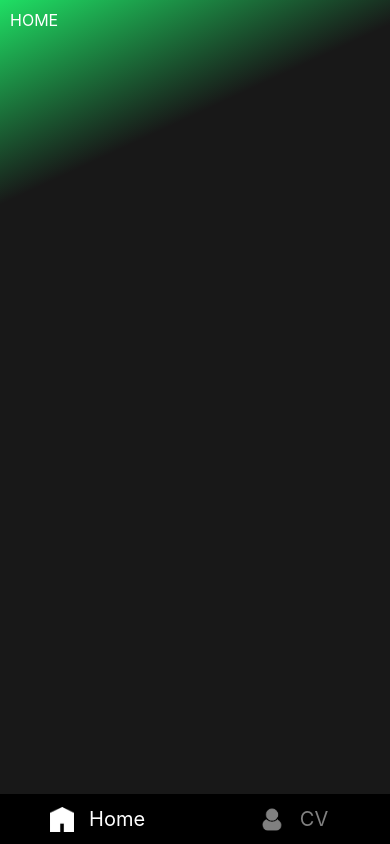
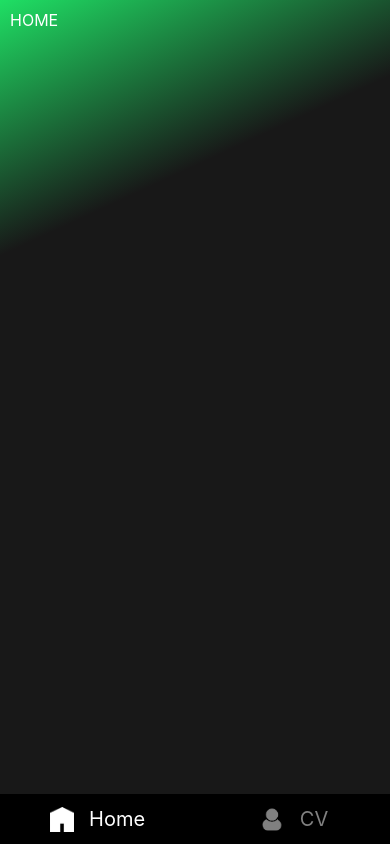
Before and after one commit to De70x/cv-spotify, a React (Create React App) app: page / in a window 390 px wide. Built offline with nearby package versions, Linux system fonts and the light colour scheme.

Commit message:
style adjust

```diff
--- a/src/index.css
+++ b/src/index.css
@@ -42,7 +42,7 @@ code {
         left top,
         right bottom,
         from(var(--green)),
-        color-stop(20%, var(--background)),
+        color-stop(25%, var(--background)),
         to(var(--background))
       )
       fixed;
```
